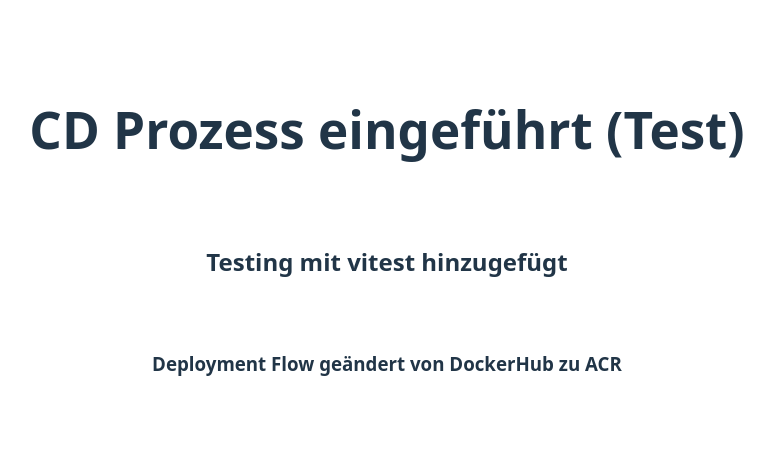
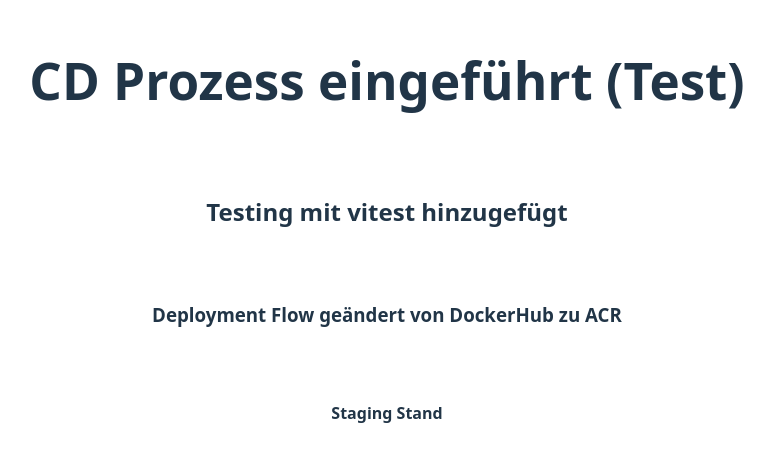
Before and after one commit to MaxPres13/project1-ci-cd, a React app in the folder frontend/: page / in a window 1280 px wide. Shown: the part 168-630 px from the top of the page, without its empty margins (253-1027 px from the left). Built offline with nearby package versions, Linux system fonts and the light colour scheme; the HTML template or start-up script is replaced by a standard one.

Commit message:
try to check if updates are only on staging

```diff
--- a/frontend/src/App.tsx
+++ b/frontend/src/App.tsx
@@ -5,6 +5,7 @@
 			<h1>CD Prozess eingeführt (Test)</h1>{" "}
 			<h2>Testing mit vitest hinzugefügt</h2>
 			<h3>Deployment Flow geändert von DockerHub zu ACR</h3>
+			<h4>Staging Stand</h4>
 		</div>
 	);
 }
```
